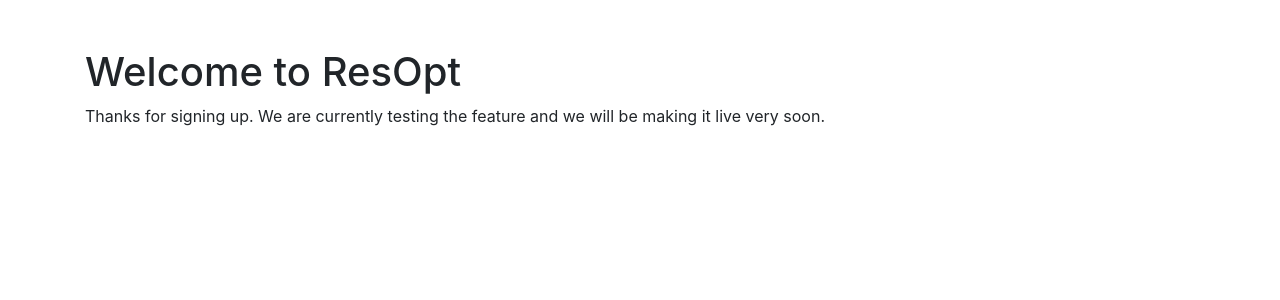
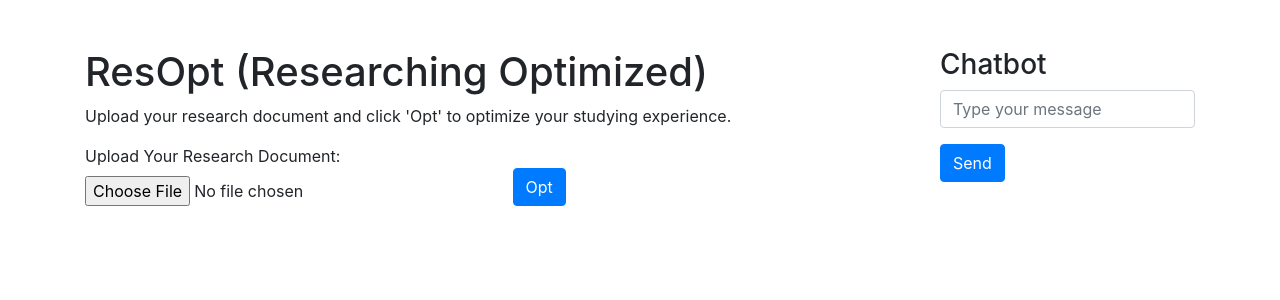
Before and after one commit to PTU-AI-CLUB/research-opt, a Flask app: page /res_opt in a window 1280 px wide. Shown: the part 56-356 px from the top of the page. Run offline with Flask 3, Linux system fonts and the light colour scheme; some libraries are stand-ins or nearby versions.

Commit message:
resopt f1 added

```diff
--- a/website/templates/res_opt.html
+++ b/website/templates/res_opt.html
@@ -1,5 +1,56 @@
 {% extends 'base.html' %}
+
+{% block title %}
+research.ai - ResOpt & Chatbot
+{% endblock %}
+
 {% block content %}
-<h1>Welcome to ResOpt</h1>
-<p>Thanks for signing up. We are currently testing the feature and we will be making it live very soon.</p>
+<div class="row">
+    <div class="col-md-9">
+        <h1>ResOpt (Researching Optimized)</h1>
+        <p>
+            Upload your research document and click 'Opt' to optimize your studying experience.
+        </p>
+
+        <form action="/res_opt_file_upload" method="post" enctype="multipart/form-data">
+            <div class="form-group row">
+                <div class="col-md-6">
+                    <label for="researchDoc">Upload Your Research Document:</label>
+                    <input type="file" class="form-control-file" id="researchDoc" name="researchDoc" accept=".pdf" required>
+                </div>
+                <div class="col-md-6">
+                    <button type="submit" class="btn btn-primary mt-4">Opt</button>
+                </div>
+            </div>
+        </form>
+
+        <div class="mt-4">
+            {% if extracted_text %}
+                <h2>Extracted Text:</h2>
+                <pre>{{ extracted_text }}</pre>
+            {% endif %}
+        </div>
+    </div>
+
+    <div class="col-md-3">
+        <div class="chatbot-container">
+            <!-- Chatbot UI -->
+            <h3>Chatbot</h3>
+            <div class="chat-container">
+                {% if messages %}
+                    {% for user, bot in messages %}
+                        <p>User: {{ user }} </p>
+                        <p>Bot: {{ bot }} </p>
+                    {% endfor %}
+                {% endif %}
+            </div>
+            <form action="/chat_message" method="post">
+                <div class="form-group">
+                    <input type="text" class="form-control" id="messageInput" name="messageInput" placeholder="Type your message">
+                </div>
+                <button type="submit" class="btn btn-primary">Send</button>
+            </form>
+        </div>
+    </div>
+</div>
 {% endblock %}
--- a/website/views.py
+++ b/website/views.py
@@ -1,8 +1,9 @@
 from flask import Blueprint, render_template, request, send_file, send_from_directory
-from flask import redirect, url_for
-from utils import DocumentSummarizer, PdfDoc, search_papers_with_field
+from flask import redirect, url_for, session
+from utils import *
 import io
 import os
+
 
 views = Blueprint("views", __name__)
 
@@ -83,3 +84,44 @@
 @views.route("/res_opt")
 def res_opt():
     return render_template("res_opt.html")
+
+@views.route("/res_opt_file_upload", methods=["GET", "POST"])
+def res_opt_file_upload():
+    if request.method == "POST":
+        if "researchDoc" in request.files:
+            file = request.files["researchDoc"]
+            path = os.path.join(UPLOAD_FOLDER, file.filename)
+            file.save(path)
+            text = extract_text_from_pdf(path=path)
+            session["text"] = text
+            session["uploaded_filename"] = file.filename
+            return render_template("res_opt.html",
+                                   extracted_text=text)
+
+    return render_template("res_opt.html")
+
+@views.route("/chat_message", methods=["GET", "POST"])
+def chat_message():
+
+    if request.method == "POST":
+        if "messageInput" in request.form:
+            if "chat" not in session:
+                session["chat"] = []
+
+            user = request.form.get("messageInput")
+
+            if user.startswith("reference: "):
+                paper_name = user[len("reference: "):]
+                is_downloaded = download_ref_papers(paper_name)
+                if is_downloaded:
+                    bot = f"{paper_name} has been downloaded"
+                else:
+                    bot = f"{paper_name} has not been downloaded"
+            else:
+                bot = "We are currently implementing other features"
+
+            session["chat"].append([user, bot])
+
+            return render_template("res_opt.html",
+                                   messages=session["chat"])
+    return render_template("res_opt.html")
```
Also changed, not shown: utils.py (+22 -2 lines).
